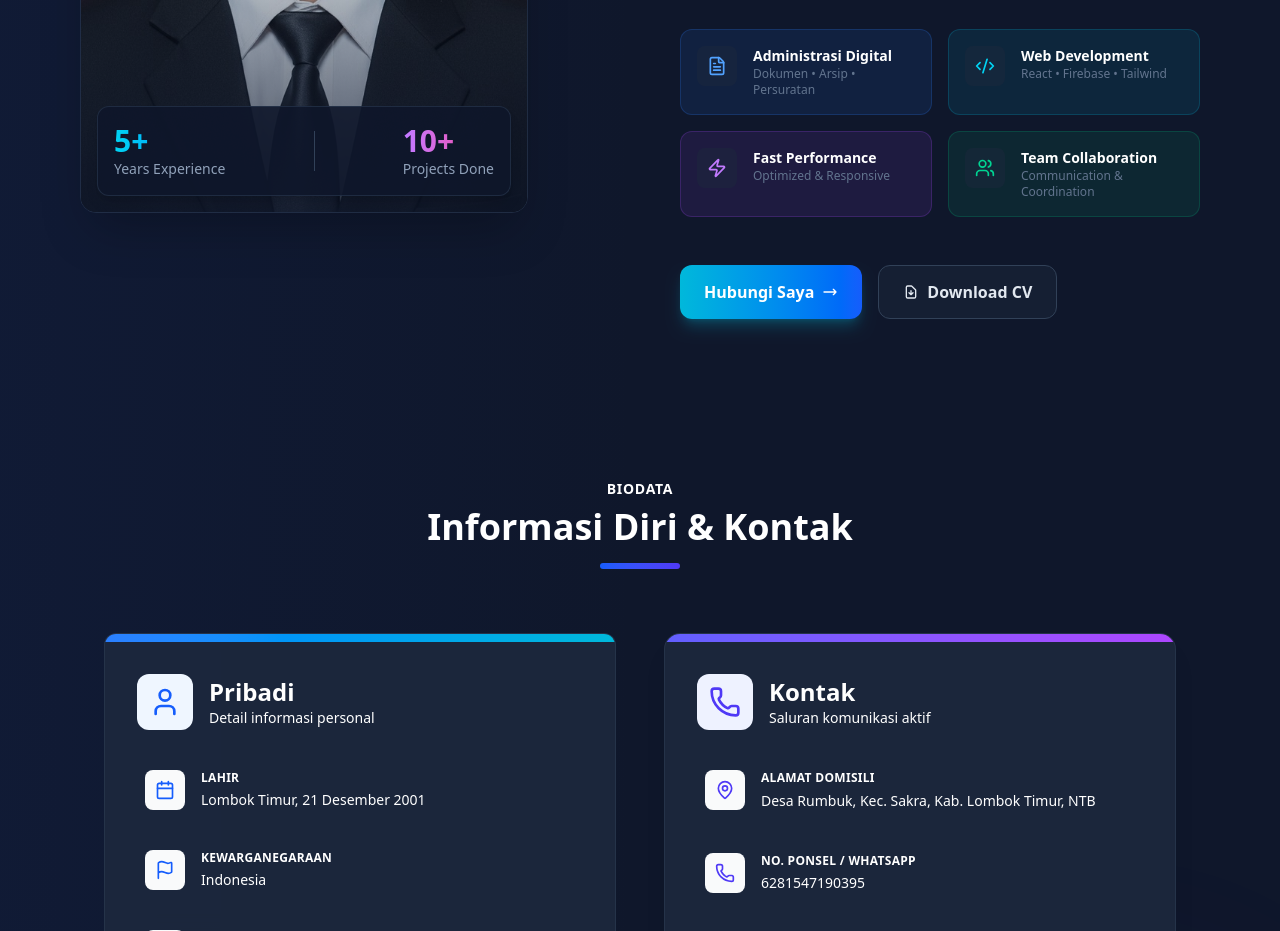
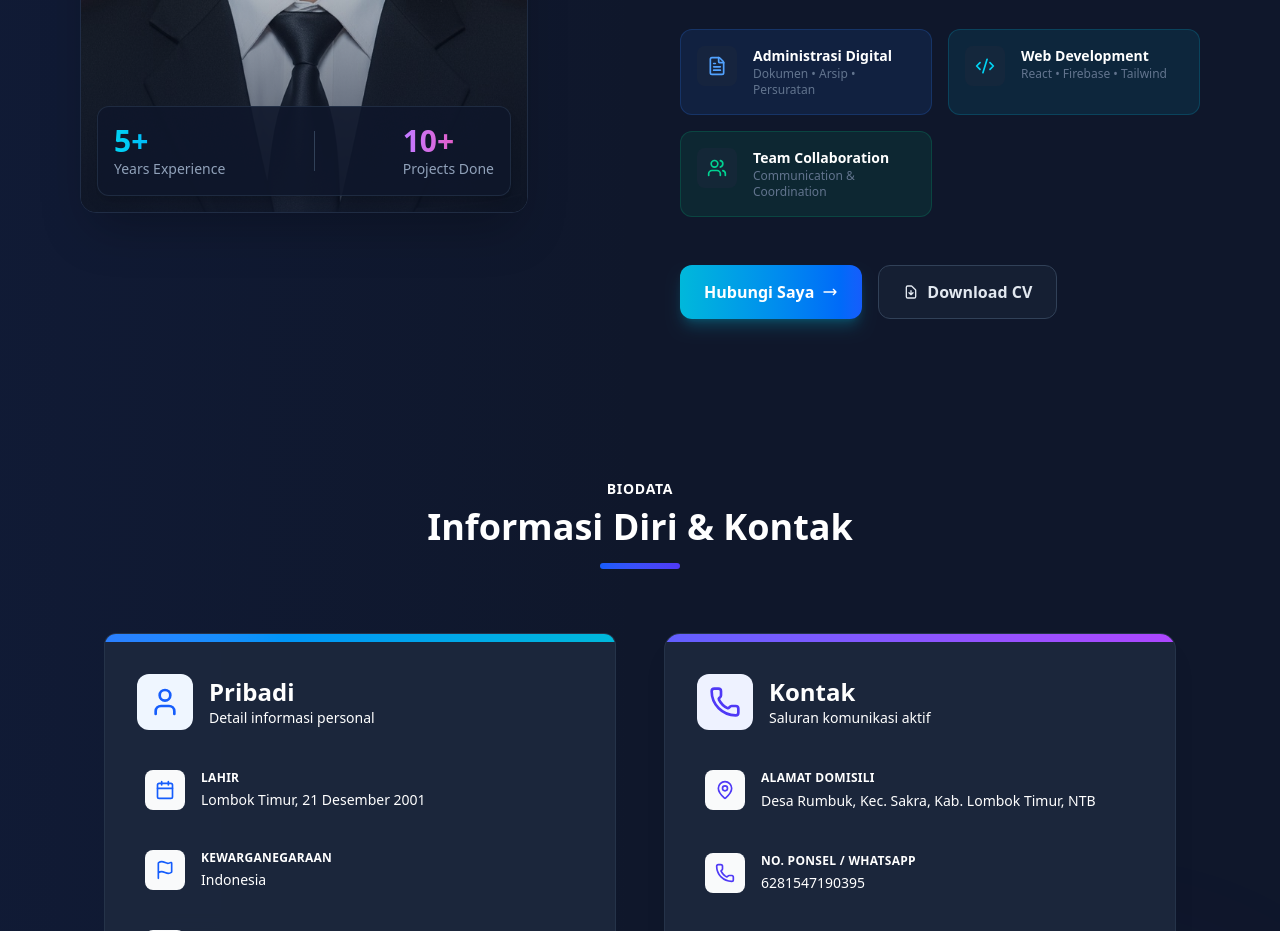
Before and after one commit to Smeagol03/myportfolio, a React (Vite) app: page / in a window 1280 px wide. Shown: the part 1460-2391 px from the top of the page. Built offline with nearby package versions, Linux system fonts and the light colour scheme.

Commit message:
feat: add new About section component with personal details and skills

```diff
--- a/src/komponen/About.jsx
+++ b/src/komponen/About.jsx
@@ -56,14 +56,6 @@ const About = () => {
       color: "text-cyan-400",
       bg: "bg-cyan-500/10",
       border: "border-cyan-500/20",
-    },
-    {
-      icon: <Zap className="w-5 h-5" />,
-      title: "Fast Performance",
-      desc: "Optimized & Responsive",
-      color: "text-purple-400",
-      bg: "bg-purple-500/10",
-      border: "border-purple-500/20",
     },
     {
       icon: <Users className="w-5 h-5" />,
```
